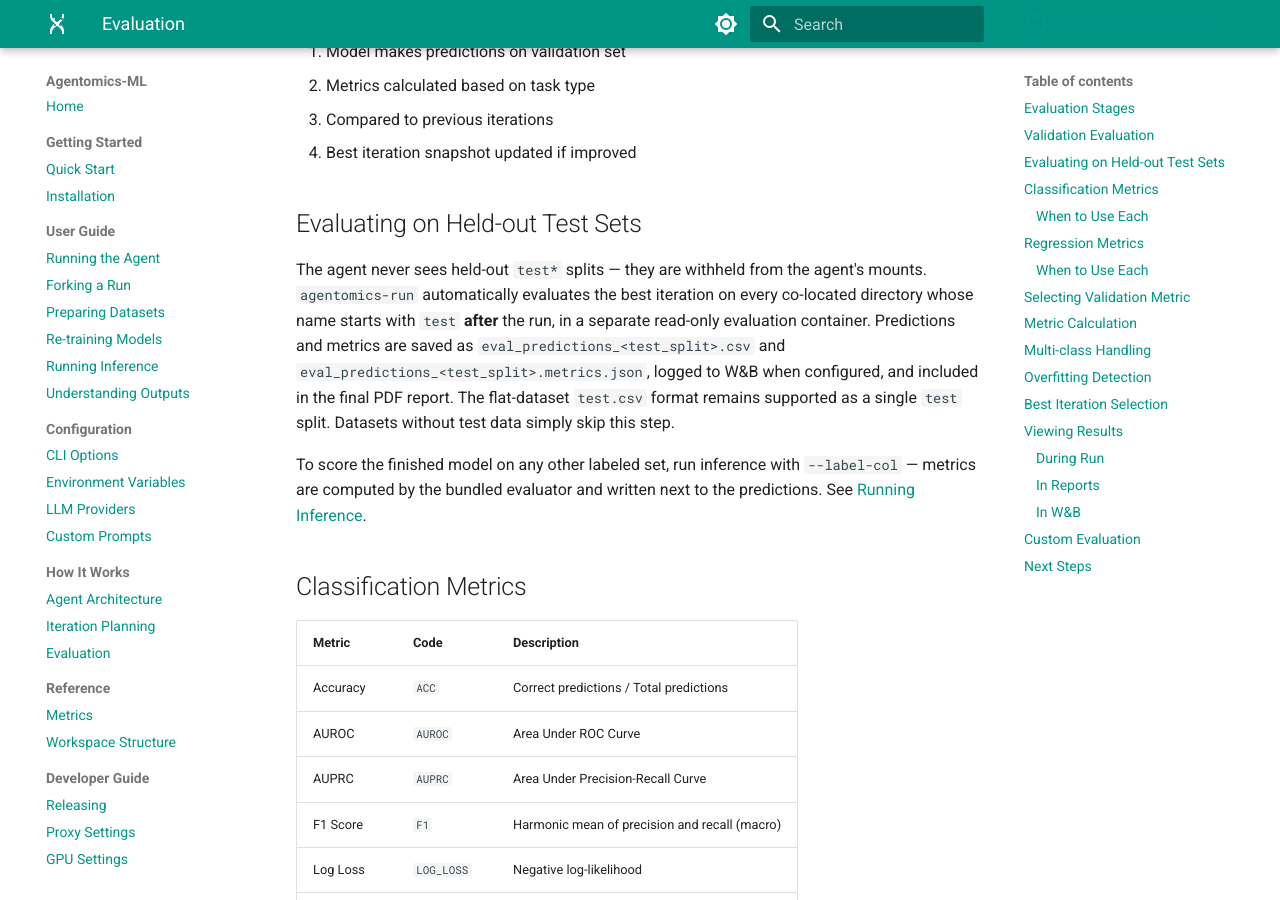
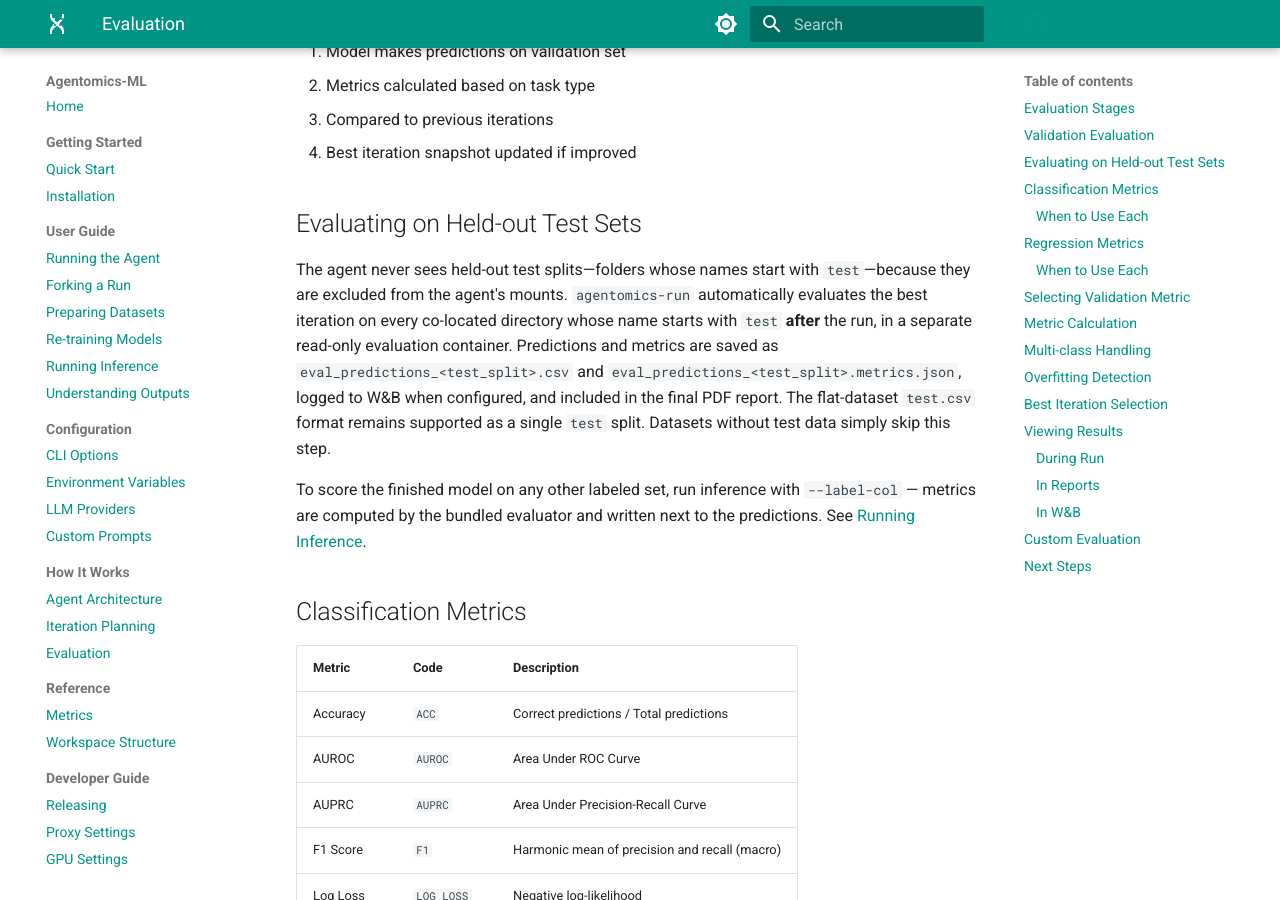
Before and after one commit to BioGeMT/agentomics-ml, an MkDocs documentation site: the page built from docs/how-it-works/evaluation.md, in a window 1280 px wide and 900 px high, scrolled down 650 px. Built offline with MkDocs 1.6.1 and Material for MkDocs 9.7.7, drawn with Linux system fonts in a browser that asks for light colours; comment, search, counter and statistics services are not loaded.

Commit message:
clarify test split folders

```diff
--- a/docs/how-it-works/evaluation.md
+++ b/docs/how-it-works/evaluation.md
@@ -23,8 +23,9 @@ After each iteration:
 
 ## Evaluating on Held-out Test Sets
 
-The agent never sees held-out `test*` splits — they are withheld from the
-agent's mounts. `agentomics-run` automatically evaluates the best iteration on
+The agent never sees held-out test splits—folders whose names start with
+`test`—because they are excluded from the agent's mounts. `agentomics-run`
+automatically evaluates the best iteration on
 every co-located directory whose name starts with `test` **after** the run, in a
 separate read-only evaluation container. Predictions and metrics are saved as
 `eval_predictions_<test_split>.csv` and
```
